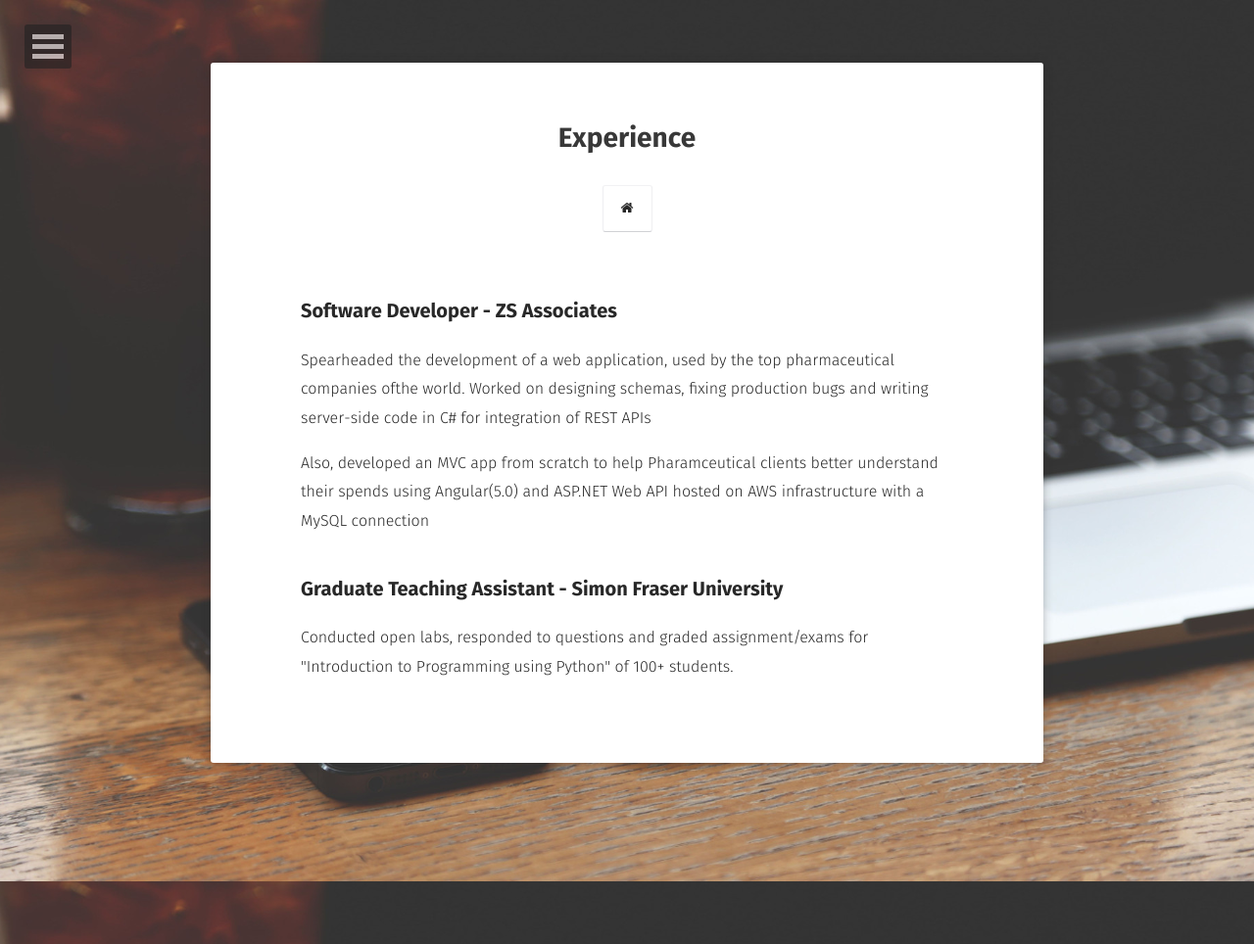
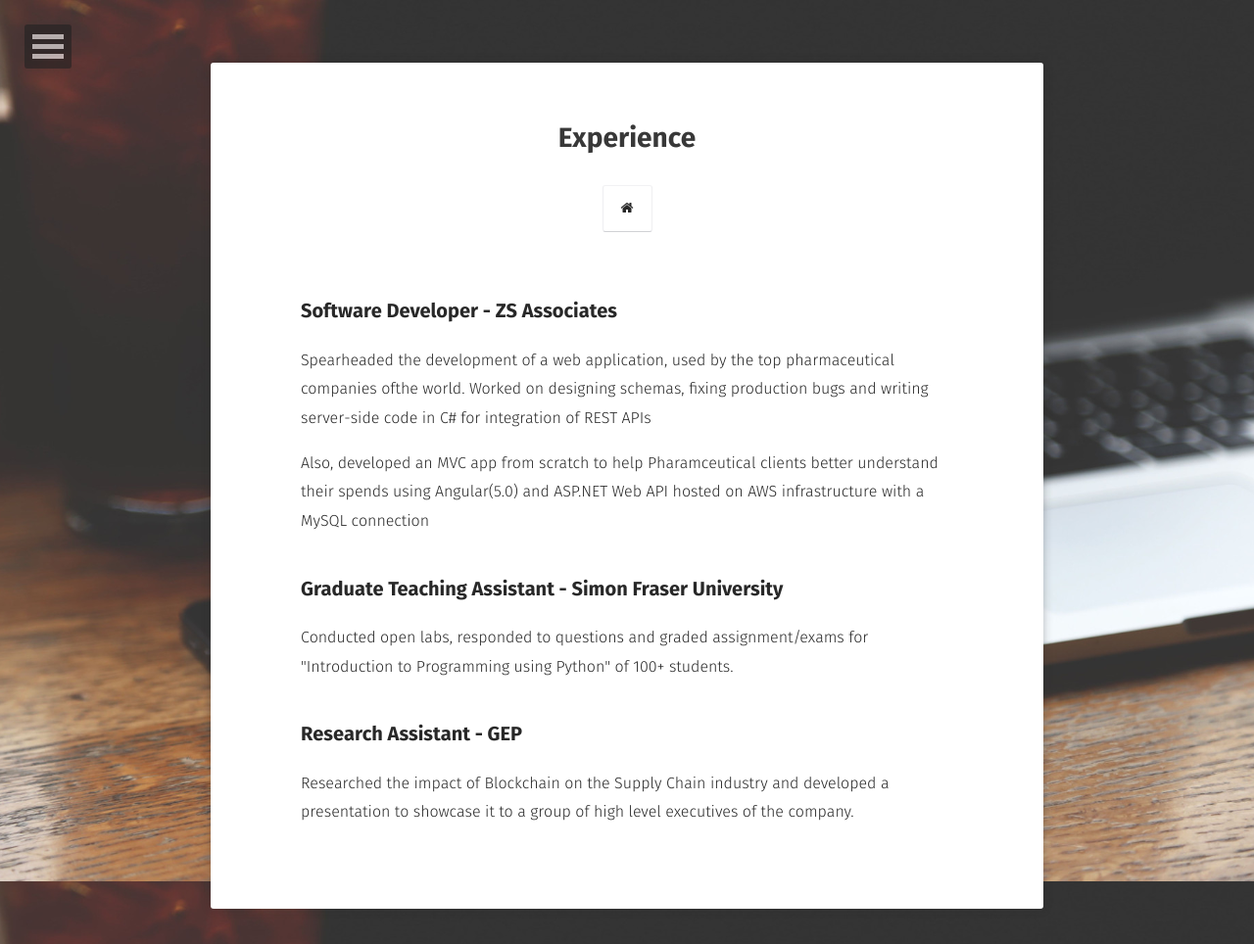
Before and after one commit to Najq/najq.github.io, a Jekyll site: the page built from experience/index.md, in a window 1280 px wide. Shown: the whole page at 98% size. Built offline with Jekyll 4.4.1, drawn with Linux system fonts in a browser that asks for light colours; some web fonts are replaced.

Commit message:
Changes to experience tab

```diff
--- a/_layouts/experience.html
+++ b/_layouts/experience.html
@@ -32,6 +32,10 @@ layout: compress
                             <a>Graduate Teaching Assistant - Simon Fraser University</a>
                             <p>Conducted open labs, responded to questions and graded assignment/exams for "Introduction to Programming using Python" of 100+ students. </p>
                         </li>
+                        <li class="wow fadeInLeft" data-wow-duration="1.5s">
+                            <a>Research Assistant - GEP </a>
+                            <p>Researched the impact of Blockchain on the Supply Chain industry and developed a presentation to showcase it to a group of high level executives of the company. </p>
+                        </li>
                     </ul>
                 </div>
             </div>
```
